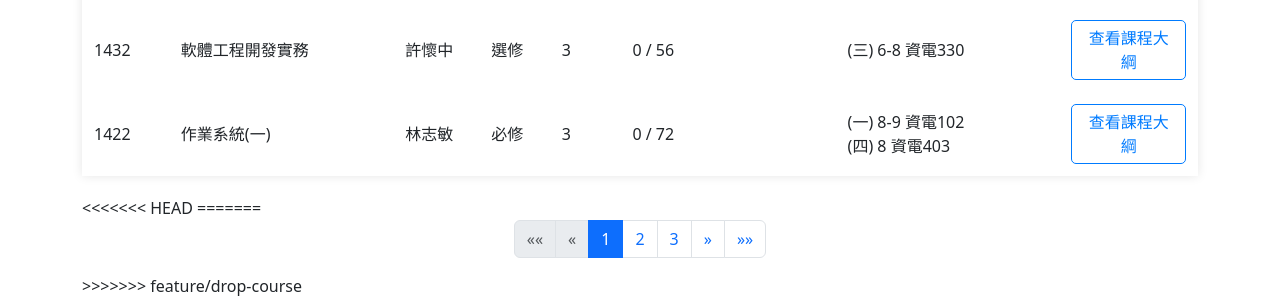
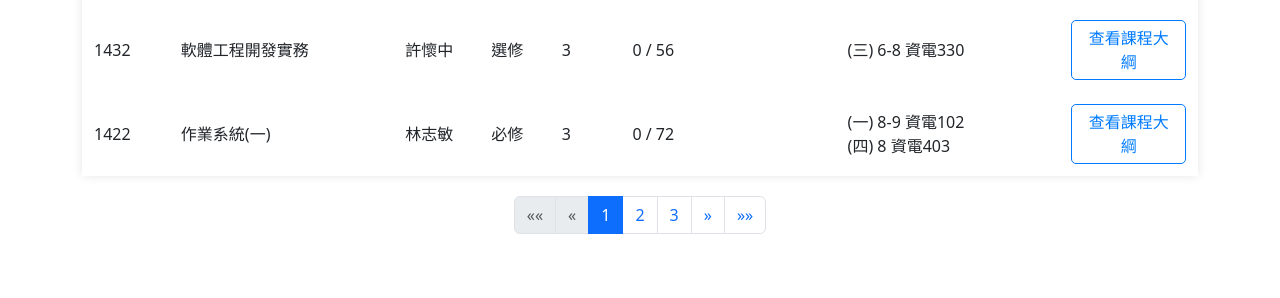
Before and after one commit to Software-Engineering-Practices-Group-9/Course-Selection-System, a Flask app: a page that uses course_list/templates/create_course/home.html in a window 1280 px wide. Shown: the part 1024-1322 px from the top of the page. After the commit the page ends 1258 px from the top, so only its background shows below. Run offline with Flask 3, Linux system fonts and the light colour scheme.

Commit message:
Update main branch file

```diff
--- a/course_list/templates/create_course/home.html
+++ b/course_list/templates/create_course/home.html
@@ -80,8 +80,6 @@
                 </tbody>
             </table>
         </div>
-<<<<<<< HEAD
-=======
 
         <!-- 分頁控制 -->
         <nav aria-label="Page navigation">
@@ -121,7 +119,6 @@
                 </li>
             </ul>
         </nav>
->>>>>>> feature/drop-course
     </div>
 
     <script src="https://cdn.jsdelivr.net/npm/bootstrap@5.3.0-alpha3/dist/js/bootstrap.bundle.min.js"></script>
```
